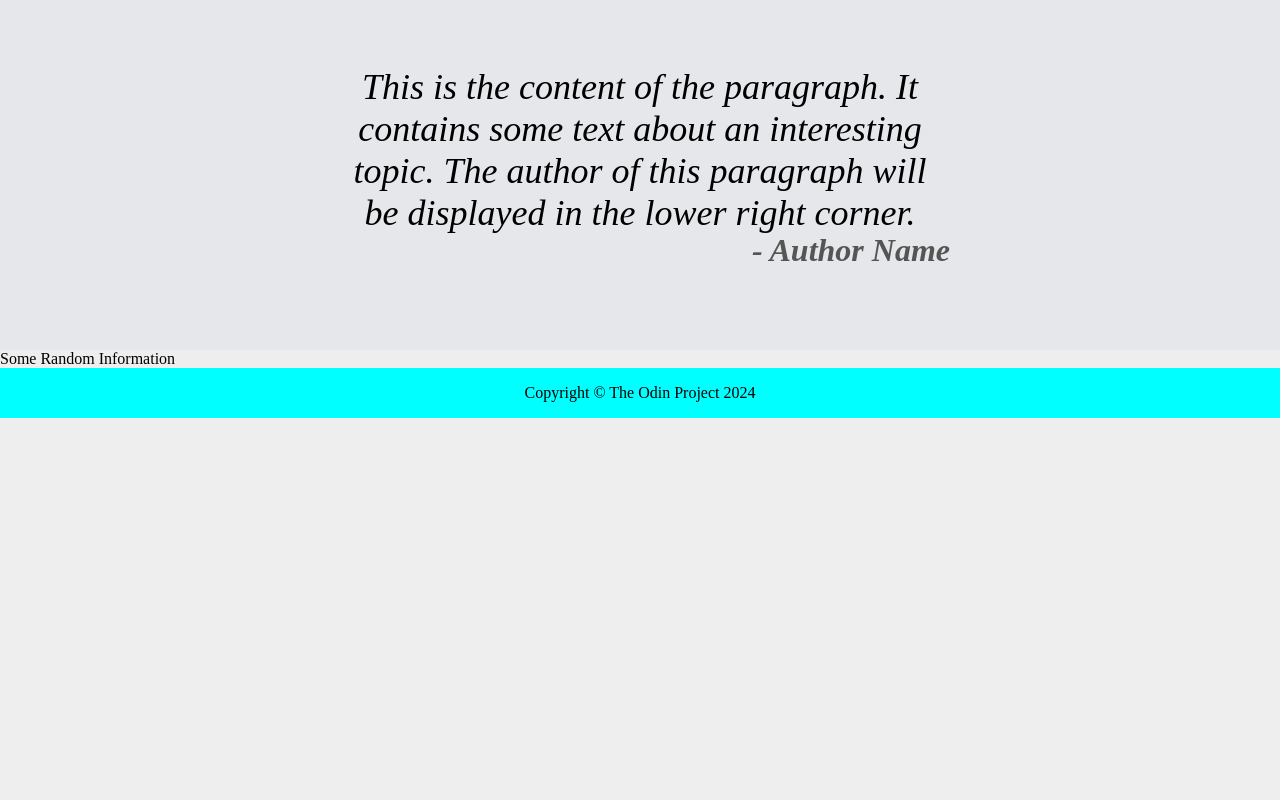
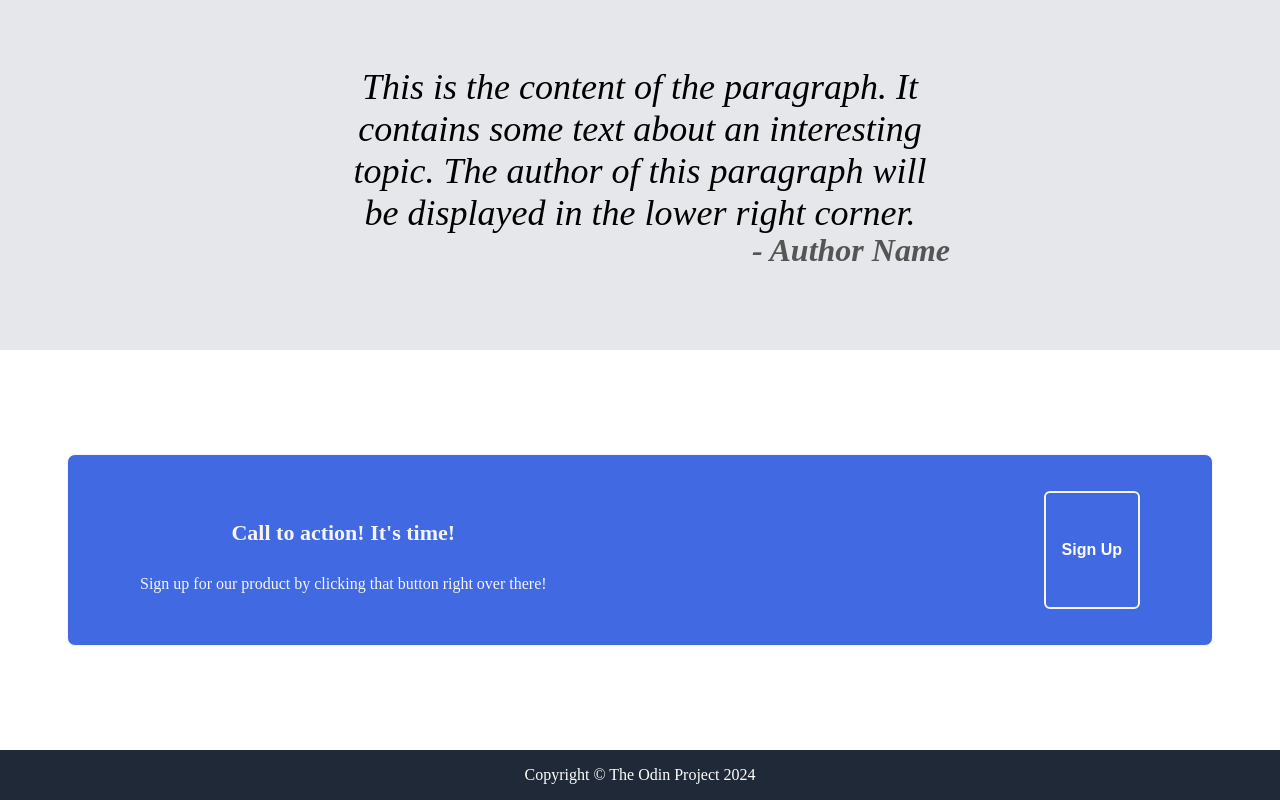
Before and after one commit to AS-Khawaja/odin-landing-page, a plain HTML site: page index.html in a window 1280 px wide. Shown: the part 845-1645 px from the top of the page. Before the commit the page ends 1263 px from the top, so only its background shows below. Drawn offline with Linux system fonts and the light colour scheme.

Commit message:
Completed

```diff
--- a/index.html
+++ b/index.html
@@ -88,12 +88,17 @@
     </div>
 
 
-    <div class="number5">
-
-      <div class="title5">Some Random Information</div>
+      <div class="main-banner">
+        <div class="banner">
+            <div class="banner-content">
+                <h4 class="banner-head">Call to action! It's time!</h4>
+                <p>Sign up for our product by clicking that button right over there!</p>
+            </div>
+            <button class="simple">Sign Up</button>
+        </div>
+      </div>
 
 
-    </div>
 
 
 
--- a/style.css
+++ b/style.css
@@ -43,10 +43,11 @@ ul {
 }
 
 .footer{
-    background-color:aqua;
+    background-color: #1F2937;
     padding: 16px;
     display: flex;
     justify-content: center;
+    color:white;
 }
 
 button {
@@ -55,7 +56,7 @@ button {
     border-radius: 8px;
   }
 
-  button.continue {
+  button.continue,button.simple {
     background: royalblue;
     border: 1px solid royalblue;
     color: white;
@@ -168,3 +169,73 @@ img{
     font-size: 32px;
     font-weight: bold;
   }
+
+
+.number5{
+
+    display: flex;
+    flex-direction: column;
+    align-items: center;
+    justify-content: center;
+    text-align: center;
+    height: 50vh;
+    background:white;
+
+}
+
+.title5{
+
+    background: royalblue;
+    display: flex;
+    justify-content: space-between;
+    align-items: center;
+    padding: 16px;
+    padding-left: 60px;
+    padding-right: 60px
+
+}
+
+.main-banner {
+    display: flex;
+    flex-direction: column;
+    align-items: center;
+    justify-content: center;
+    text-align: center;
+    height: 50vh;
+    background:white;
+}
+
+.main-banner .banner {
+    background-color: royalblue;
+    color: whitesmoke;
+    min-width: 1000px;
+    border: 1px solid whitesmoke;
+    border-radius: 8px;
+    padding: 36px 72px;
+    display: flex;
+    flex-wrap: wrap;
+    justify-content: space-between;
+}
+
+.banner h4 {
+    font-weight: 900;
+    font-size: 22px;
+}
+button.simple{
+    background: royalblue;
+    border: 1px solid royalblue;
+    color: white;
+}
+.banner button {
+
+    font-size: 16px;
+    font-weight: bold;
+
+    color: whitesmoke;
+    border-radius: 6px;
+    border: 2px solid whitesmoke;
+
+    background: royalblue;
+
+    color: white;
+}
```
